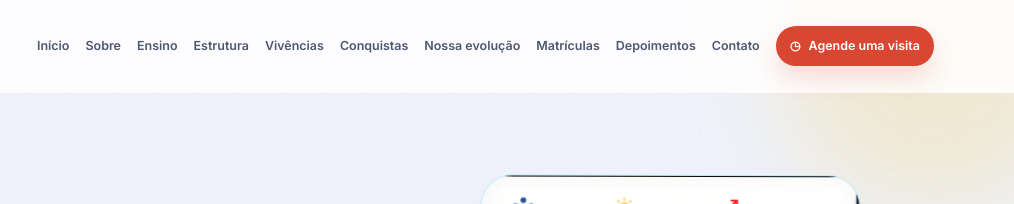
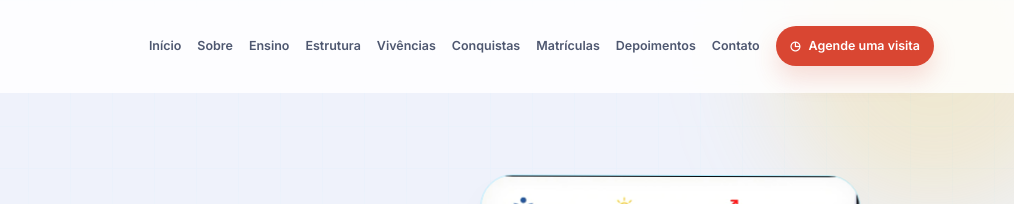
Before and after one commit to Geovane-Maia/escola_menezes, a plain HTML site: page index.html in a window 1280 px wide. Shown: the top 204 px of the page, 266-1280 px from the left. Drawn offline with Linux system fonts and the light colour scheme.

Commit message:
Comentado as linhas de codigo do campo evolução

```diff
--- a/index.html
+++ b/index.html
@@ -55,7 +55,7 @@
             <a href="#estrutura">Estrutura</a>
             <a href="#vivencias">Vivências</a>
             <a href="#conquistas">Conquistas</a>
-            <a href="#evolucao">Nossa evolução</a>
+            <!-- <a href="#evolucao">Nossa evolução</a> -->
             <a href="#matriculas">Matrículas</a>
             <a href="#depoimentos">Depoimentos</a>
             <a href="#contato">Contato</a>
@@ -74,7 +74,7 @@
           <a href="#estrutura">Estrutura</a>
           <a href="#vivencias">Vivências</a>
           <a href="#conquistas">Conquistas</a>
-          <a href="#evolucao">Nossa evolução</a>
+          <!-- <a href="#evolucao">Nossa evolução</a> -->
           <a href="#matriculas">Matrículas</a>
           <a href="#depoimentos">Depoimentos</a>
           <a href="#contato">Contato</a>
@@ -258,6 +258,9 @@
         <div class="number-item reveal"><strong>5</strong><span>etapas de ensino atendidas</span></div><div class="number-item reveal reveal-delay-1"><strong>Diurno</strong><span>atendimento presencial</span></div><div class="number-item reveal reveal-delay-2"><strong>4,8/5</strong><span>avaliação pública registrada</span></div>
       </div></section>
 
+      <!--
+        Seção de evolução acadêmica temporariamente desativada.
+        Para exibi-la novamente, remova este comentário de abertura e o de fechamento.
       <section class="section evolution-section" id="evolucao">
         <div class="container academic-dashboard">
           <div class="academic-heading reveal">
@@ -314,6 +317,7 @@
           </div>
         </div>
       </section>
+      -->
 
       <section class="section enrollment-section" id="matriculas">
         <div class="container enrollment-grid">
```
